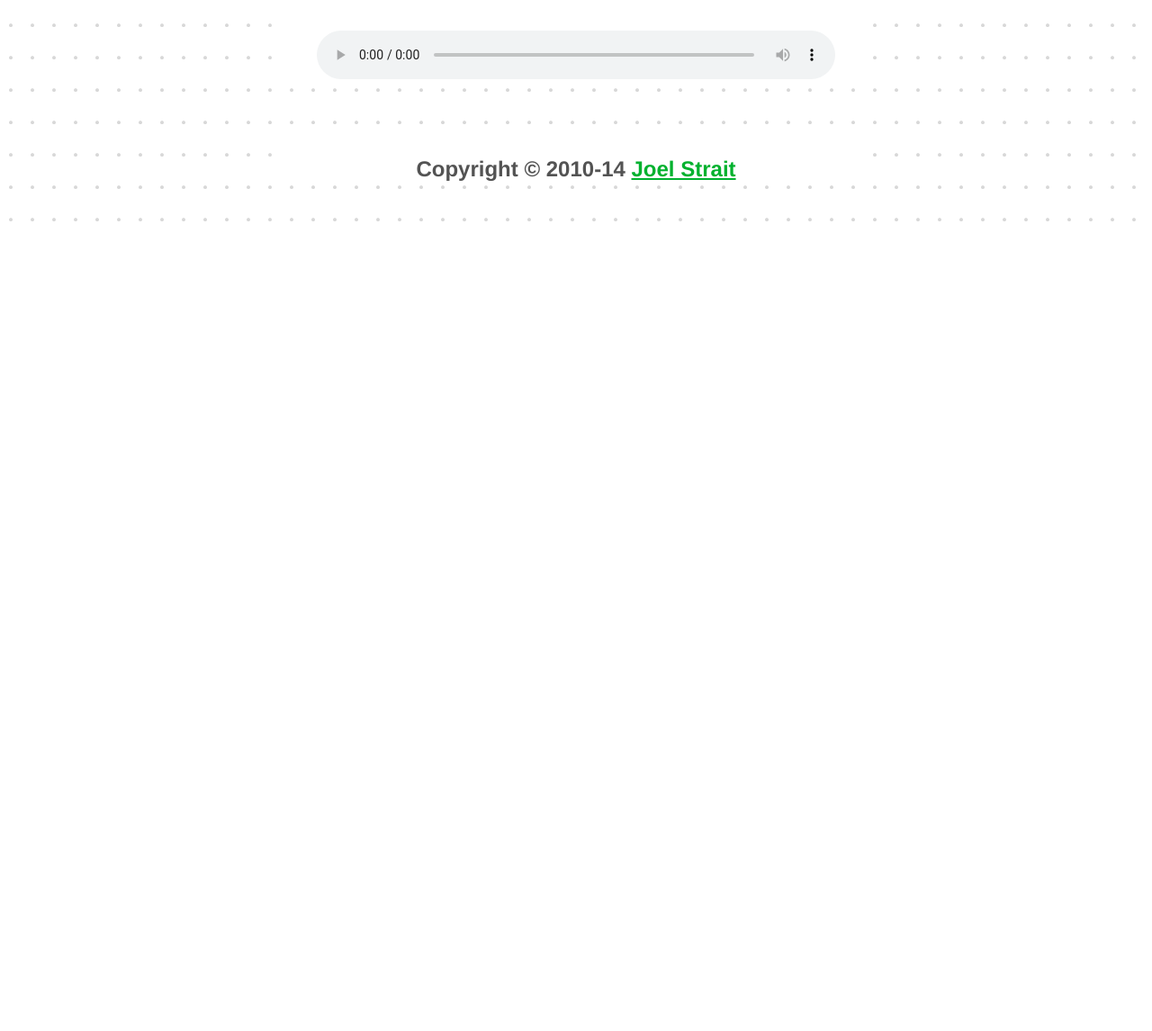
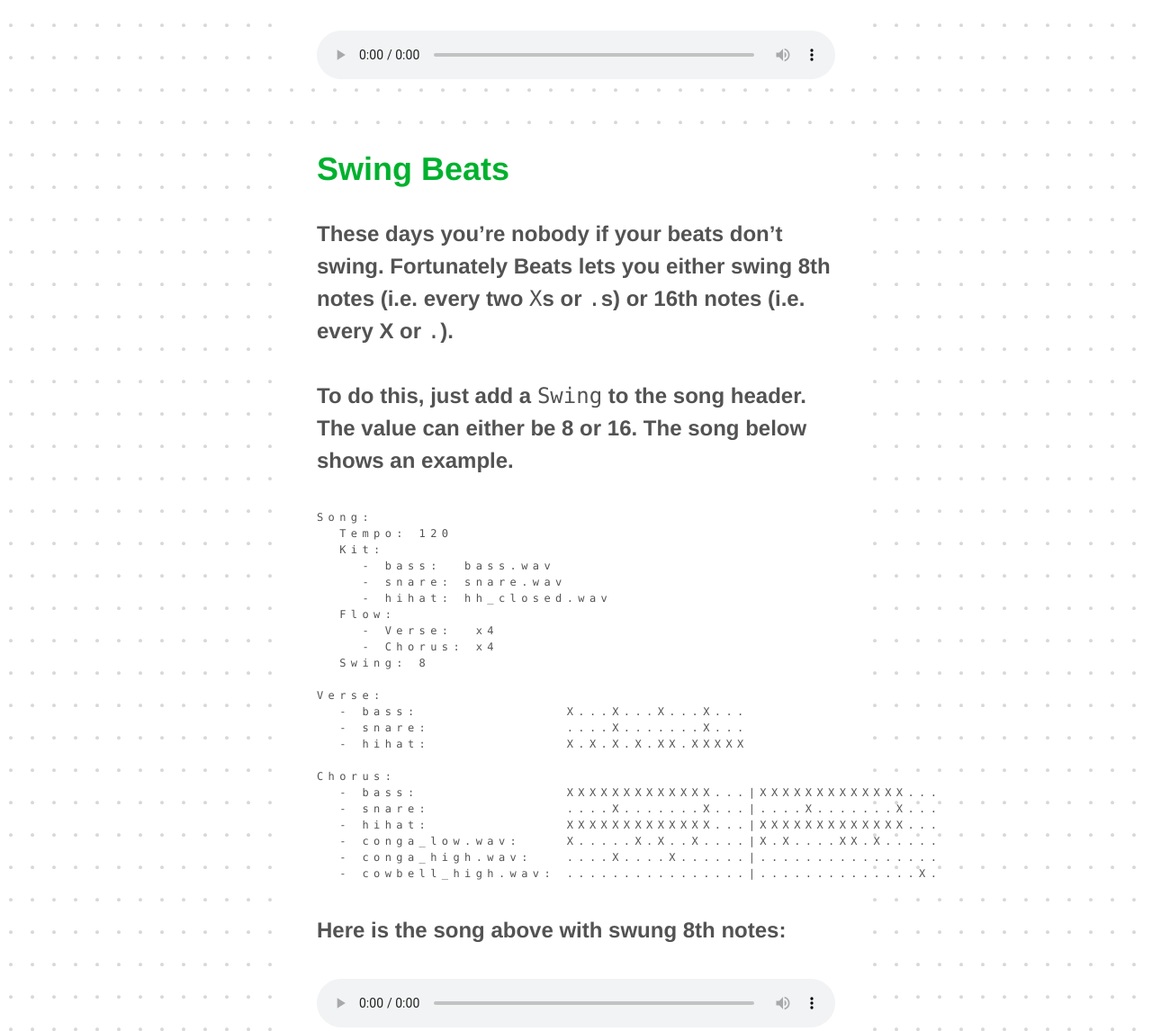
Before and after one commit to kevinbruyne0125/beats, a PHP site: page /tutorial in a window 1280 px wide. Shown: the part 5354-6500 px from the top of the page at 90% size. Before the commit the page ends 5600 px from the top, so only its background shows below. Run offline with PHP 8.4, Linux system fonts and the light colour scheme.

Commit message:
Adding swing section to tutorial

```diff
--- a/web/tutorial.php
+++ b/web/tutorial.php
@@ -126,5 +126,37 @@ Chorus:
   - cowbell_high.wav: ................|..............X.</code></pre></p>
   <p><audio class="home-page" src="/media/tutorial_5.wav" controls>Your browser can't play this audio file.</audio></p>
   </div>
+  <div class="content-box">
+  <h2>Swing Beats</h2>
+  <p>These days you&#8217;re nobody if your beats don&#8217;t swing. Fortunately Beats lets you either swing 8th notes (i.e. every two <code>X</code>s or <code>.</code>s) or 16th notes (i.e. every X or <code>.</code>).</p>
+  <p>To do this, just add a <code>Swing</code> to the song header. The value can either be 8 or 16. The song below shows an example.</p>
+  <p><pre><code>Song:
+  Tempo: 120
+  Kit:
+    - bass:  bass.wav
+    - snare: snare.wav
+    - hihat: hh_closed.wav
+  Flow:
+    - Verse:  x4
+    - Chorus: x4
+  Swing: 8
+
+Verse:
+  - bass:             X...X...X...X...
+  - snare:            ....X.......X...
+  - hihat:            X.X.X.X.XX.XXXXX
+
+Chorus:
+  - bass:             XXXXXXXXXXXXX...|XXXXXXXXXXXXX...
+  - snare:            ....X.......X...|....X.......X...
+  - hihat:            XXXXXXXXXXXXX...|XXXXXXXXXXXXX...
+  - conga_low.wav:    X.....X.X..X....|X.X....XX.X.....
+  - conga_high.wav:   ....X....X......|................
+  - cowbell_high.wav: ................|..............X.</code></pre></p>
+  <p>Here is the song above with swung 8th notes:</p>
+  <p><audio class="home-page" src="/media/tutorial_7_swing8.wav" controls>Your browser can't play this audio file.</audio></p>
+  <p>And with swung 16th notes:</p>
+  <p><audio class="home-page" src="/media/tutorial_7_swing16.wav" controls>Your browser can't play this audio file.</audio></p>
+  </div>
   </div>
 <? drawFooter(); ?>
```
Also changed, not shown: 2 other files.
